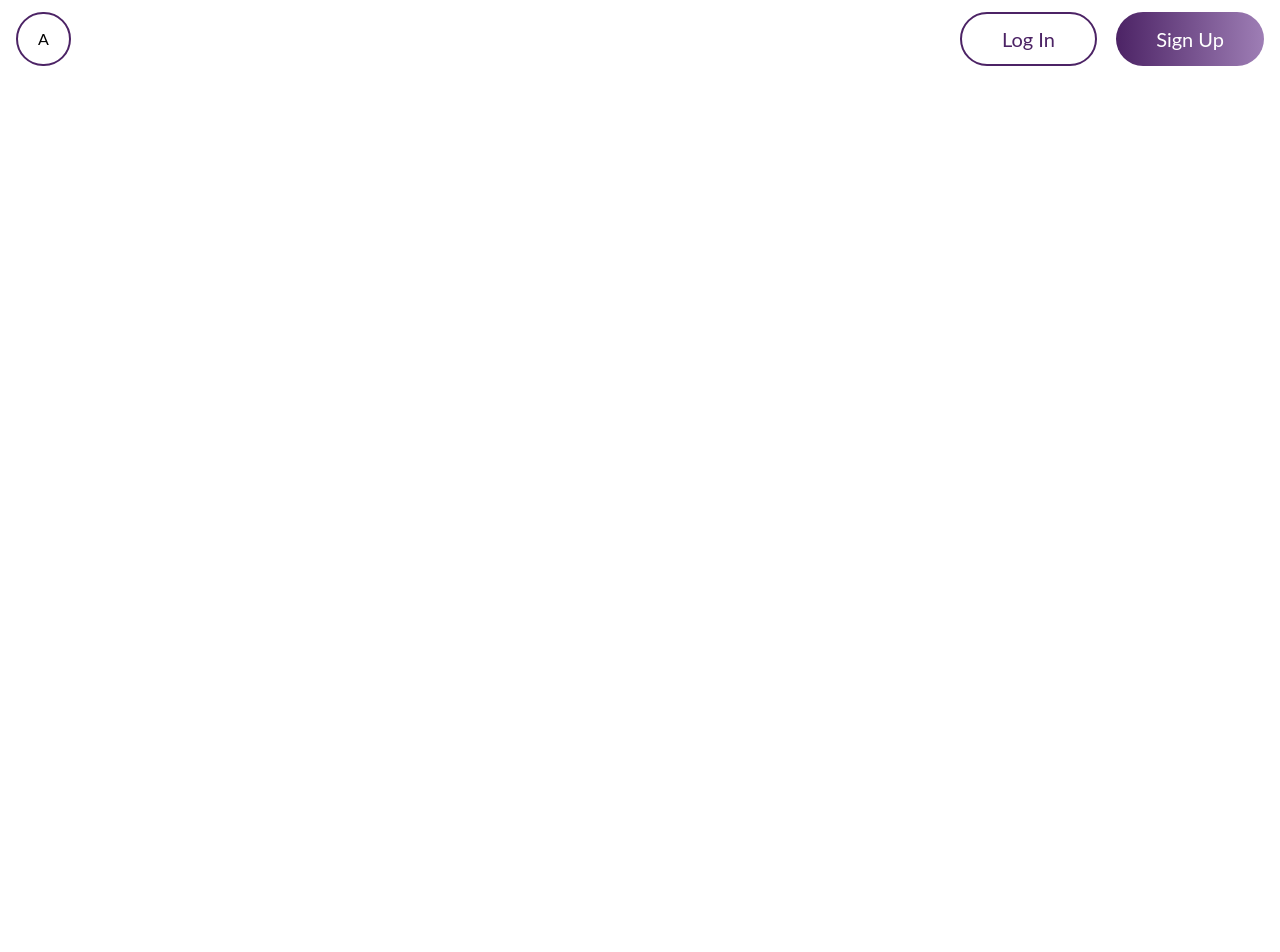
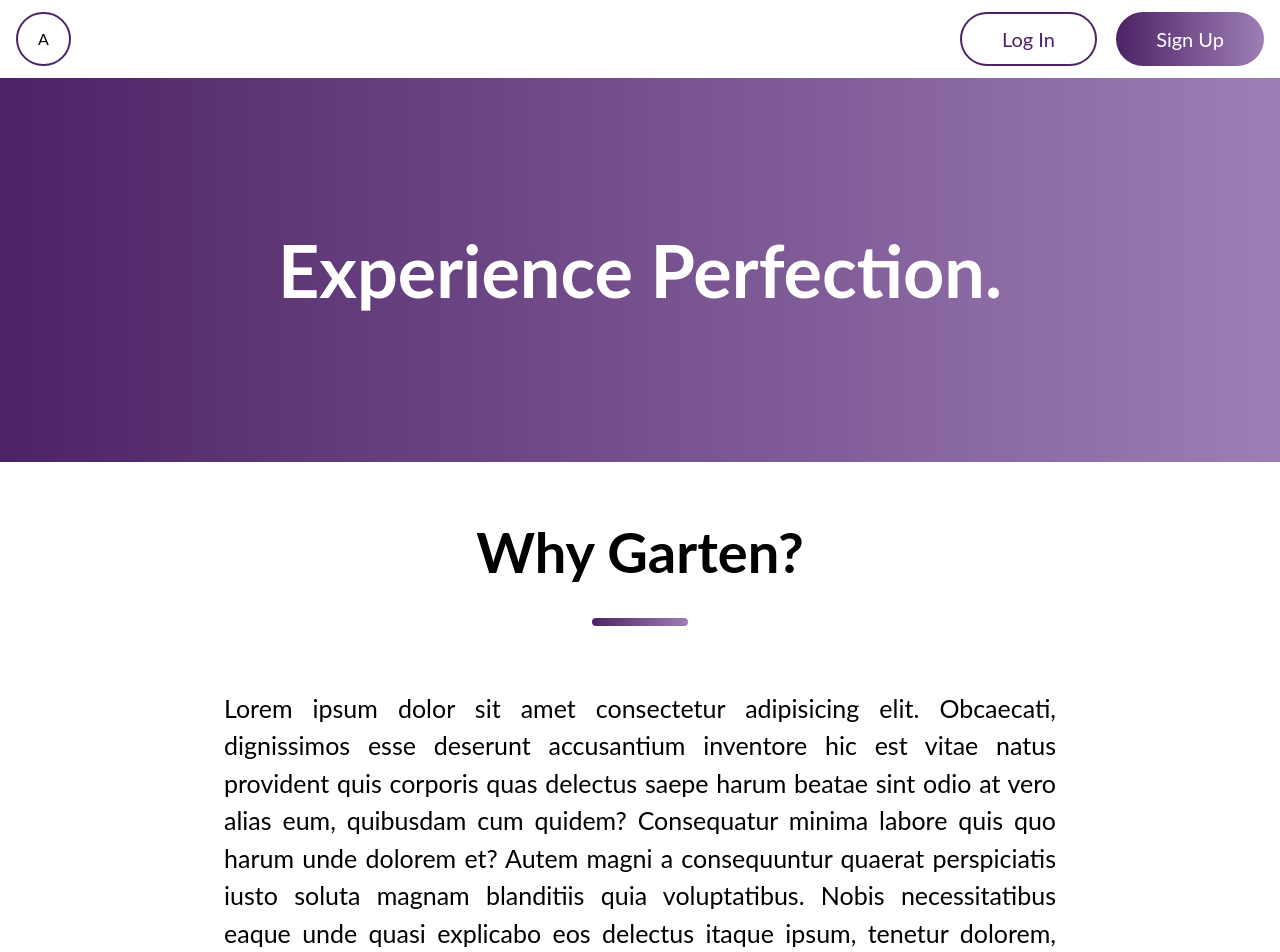
Before and after one commit to rabelkristof/garten, a React (Vite) app in the folder frontend/: page / in a window 1280 px wide. Shown: the top 952 px of the page. Before the commit the page ends 800 px from the top, so only its background shows below. Built offline with nearby package versions, Linux system fonts and the light colour scheme.

Commit message:
Add banner, heading and paragraph to Home

```diff
--- /dev/null
+++ b/frontend/src/components/Banner.tsx
@@ -0,0 +1,7 @@
+export default function Banner(props: { text: string }) {
+  return (
+    <div className="flex h-96 w-full items-center bg-gradient-to-r from-primary to-secondary">
+      <p className="mx-auto text-[72px] font-bold text-background">{props.text}</p>
+    </div>
+  );
+}
--- /dev/null
+++ b/frontend/src/components/Heading.tsx
@@ -0,0 +1,8 @@
+export default function Heading(props: { text: string }) {
+  return (
+    <>
+      <h1 className="mb-6 mt-12 text-center text-[56px] font-bold text-heading">{props.text}</h1>
+      <div className="mx-auto h-2 w-24 rounded-full bg-gradient-to-r from-primary to-secondary"></div>
+    </>
+  );
+}
--- /dev/null
+++ b/frontend/src/components/Paragraph.tsx
@@ -0,0 +1,9 @@
+export default function Paragraph(props: { text: string }) {
+  return (
+    <>
+      <div className="w-full">
+        <p className="mx-auto mt-16 w-[65%] text-justify text-2xl">{props.text}</p>
+      </div>
+    </>
+  );
+}
--- a/frontend/src/components/pages/Home.tsx
+++ b/frontend/src/components/pages/Home.tsx
@@ -1,9 +1,15 @@
 import NavBar from "../NavBar.tsx";
+import Banner from "../Banner.tsx";
+import Heading from "../Heading.tsx";
+import Paragraph from "../Paragraph.tsx";
 
 export default function Home() {
   return (
     <>
       <NavBar />
+      <Banner text="Experience Perfection." />
+      <Heading text="Why Garten?" />
+      <Paragraph text="Lorem ipsum dolor sit amet consectetur adipisicing elit. Obcaecati, dignissimos esse deserunt accusantium inventore hic est vitae natus provident quis corporis quas delectus saepe harum beatae sint odio at vero alias eum, quibusdam cum quidem? Consequatur minima labore quis quo harum unde dolorem et? Autem magni a consequuntur quaerat perspiciatis iusto soluta magnam blanditiis quia voluptatibus. Nobis necessitatibus eaque unde quasi explicabo eos delectus itaque ipsum, tenetur dolorem, corrupti similique esse, cupiditate amet iure porro!" />
     </>
   );
 }
--- a/frontend/src/output.css
+++ b/frontend/src/output.css
@@ -554,80 +554,130 @@ video {
   display: none;
 }
 
+.my-auto {
+  margin-top: auto;
+  margin-bottom: auto;
+}
+
+.mx-auto {
+  margin-left: auto;
+  margin-right: auto;
+}
+
+.my-6 {
+  margin-top: 1.5rem;
+  margin-bottom: 1.5rem;
+}
+
+.my-10 {
+  margin-top: 2.5rem;
+  margin-bottom: 2.5rem;
+}
+
+.my-12 {
+  margin-top: 3rem;
+  margin-bottom: 3rem;
+}
+
+.mx-3 {
+  margin-left: 0.75rem;
+  margin-right: 0.75rem;
+}
+
 .mr-auto {
   margin-right: auto;
+}
+
+.mt-12 {
+  margin-top: 3rem;
+}
+
+.mb-9 {
+  margin-bottom: 2.25rem;
+}
+
+.mb-8 {
+  margin-bottom: 2rem;
+}
+
+.mb-6 {
+  margin-bottom: 1.5rem;
+}
+
+.ml-auto {
+  margin-left: auto;
+}
+
+.mt-16 {
+  margin-top: 4rem;
 }
 
 .flex {
   display: flex;
 }
 
-.flow-root {
-  display: flow-root;
+.h-14 {
+  height: 3.5rem;
+}
+
+.h-32 {
+  height: 8rem;
+}
+
+.h-96 {
+  height: 24rem;
+}
+
+.h-1 {
+  height: 0.25rem;
+}
+
+.h-2 {
+  height: 0.5rem;
+}
+
+.w-\[19rem\] {
+  width: 19rem;
 }
 
 .w-full {
   width: 100%;
 }
 
-.w-auto {
-  width: auto;
+.w-3 {
+  width: 0.75rem;
 }
 
-.w-10 {
-  width: 2.5rem;
+.w-8 {
+  width: 2rem;
 }
 
-.w-80 {
-  width: 20rem;
+.w-20 {
+  width: 5rem;
 }
 
-.w-72 {
-  width: 18rem;
+.w-24 {
+  width: 6rem;
 }
 
-.w-\[29rem\] {
-  width: 29rem;
+.w-12 {
+  width: 3rem;
 }
 
-.w-\[19rem\] {
-  width: 19rem;
+.w-\[75\%\] {
+  width: 75%;
 }
 
-.flex-wrap {
-  flex-wrap: wrap;
+.w-\[65\%\] {
+  width: 65%;
 }
 
-.items-start {
-  align-items: flex-start;
-}
-
-.items-end {
-  align-items: flex-end;
-}
-
-.justify-end {
-  justify-content: flex-end;
+.items-center {
+  align-items: center;
 }
 
 .justify-between {
   justify-content: space-between;
-}
-
-.justify-around {
-  justify-content: space-around;
-}
-
-.rounded-\[25px\] {
-  border-radius: 25px;
-}
-
-.rounded-lg {
-  border-radius: 0.5rem;
-}
-
-.rounded-xl {
-  border-radius: 0.75rem;
 }
 
 .rounded-full {
@@ -662,73 +712,9 @@ video {
   --tw-gradient-to: #9e7eb5 var(--tw-gradient-to-position);
 }
 
-.p-10 {
-  padding: 2.5rem;
-}
-
-.p-2 {
-  padding: 0.5rem;
-}
-
-.p-5 {
-  padding: 1.25rem;
-}
-
-.p-8 {
-  padding: 2rem;
-}
-
-.p-7 {
-  padding: 1.75rem;
-}
-
-.p-6 {
-  padding: 1.5rem;
-}
-
-.px-\[40px\] {
-  padding-left: 40px;
-  padding-right: 40px;
-}
-
-.py-\[10px\] {
-  padding-top: 10px;
-  padding-bottom: 10px;
-}
-
 .px-10 {
   padding-left: 2.5rem;
   padding-right: 2.5rem;
-}
-
-.py-2 {
-  padding-top: 0.5rem;
-  padding-bottom: 0.5rem;
-}
-
-.py-6 {
-  padding-top: 1.5rem;
-  padding-bottom: 1.5rem;
-}
-
-.py-4 {
-  padding-top: 1rem;
-  padding-bottom: 1rem;
-}
-
-.py-3 {
-  padding-top: 0.75rem;
-  padding-bottom: 0.75rem;
-}
-
-.px-3 {
-  padding-left: 0.75rem;
-  padding-right: 0.75rem;
-}
-
-.py-5 {
-  padding-top: 1.25rem;
-  padding-bottom: 1.25rem;
 }
 
 .px-4 {
@@ -741,14 +727,19 @@ video {
   padding-right: 1.25rem;
 }
 
-.py-\[0\.7rem\] {
-  padding-top: 0.7rem;
-  padding-bottom: 0.7rem;
+.py-2 {
+  padding-top: 0.5rem;
+  padding-bottom: 0.5rem;
 }
 
-.py-\[0\.65rem\] {
-  padding-top: 0.65rem;
-  padding-bottom: 0.65rem;
+.py-3 {
+  padding-top: 0.75rem;
+  padding-bottom: 0.75rem;
+}
+
+.py-\[0\.6rem\] {
+  padding-top: 0.6rem;
+  padding-bottom: 0.6rem;
 }
 
 .py-\[0\.8rem\] {
@@ -756,32 +747,44 @@ video {
   padding-bottom: 0.8rem;
 }
 
-.px-6 {
-  padding-left: 1.5rem;
-  padding-right: 1.5rem;
-}
-
-.py-\[0\.6rem\] {
-  padding-top: 0.6rem;
-  padding-bottom: 0.6rem;
-}
-
-.py-\[0\.75rem\] {
-  padding-top: 0.75rem;
-  padding-bottom: 0.75rem;
-}
-
-.py-\[0\.55rem\] {
-  padding-top: 0.55rem;
-  padding-bottom: 0.55rem;
+.text-center {
+  text-align: center;
 }
 
 .text-right {
   text-align: right;
 }
 
+.text-justify {
+  text-align: justify;
+}
+
+.align-middle {
+  vertical-align: middle;
+}
+
 .text-xl {
   font-size: 1.25rem;
+}
+
+.text-3xl {
+  font-size: 1.953rem;
+}
+
+.text-5xl {
+  font-size: 3.052rem;
+}
+
+.text-\[72px\] {
+  font-size: 72px;
+}
+
+.text-\[56px\] {
+  font-size: 56px;
+}
+
+.text-2xl {
+  font-size: 1.563rem;
 }
 
 .font-bold {
@@ -797,3 +800,8 @@ video {
   --tw-text-opacity: 1;
   color: rgb(76 35 101 / var(--tw-text-opacity, 1));
 }
+
+.text-heading {
+  --tw-text-opacity: 1;
+  color: rgb(0 0 0 / var(--tw-text-opacity, 1));
+}
```
